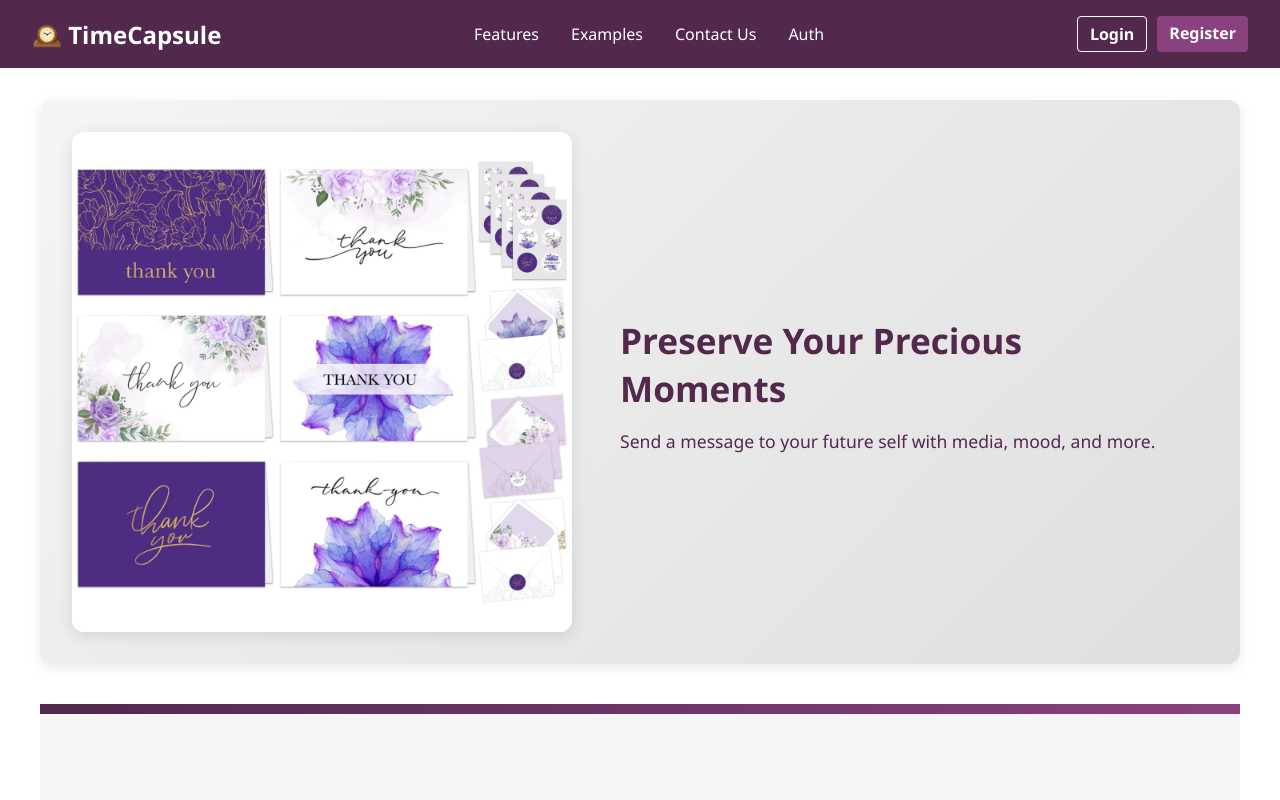
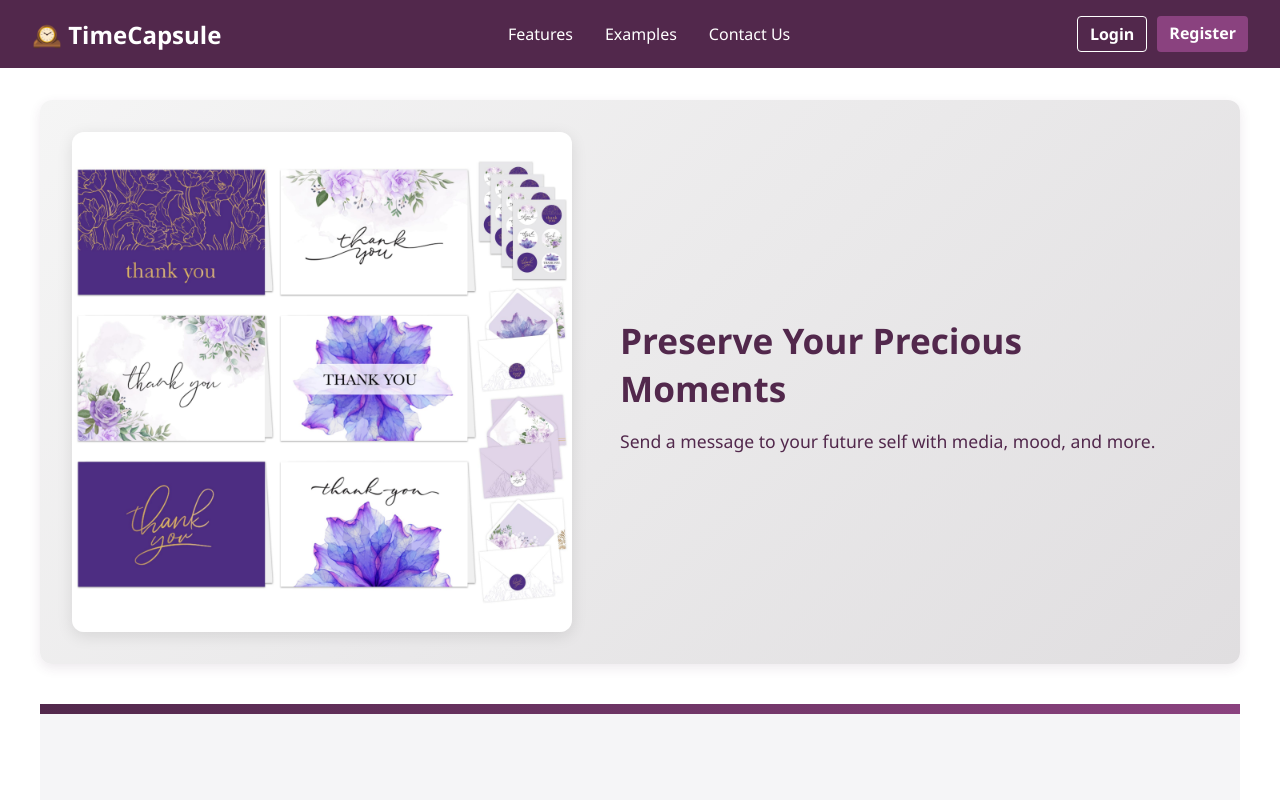
Before and after one commit to Mayssan-Al-Ashkar/capsulee, a React (Create React App) app: page / in a window 1280 px wide. Shown: the top 800 px of the page. Built offline with nearby package versions, Linux system fonts and the light colour scheme.

Commit message:
fixind errors

```diff
--- a/src/App.js
+++ b/src/App.js
@@ -2,6 +2,7 @@ import Auth from "./pages/Auth";
 import { Routes, Route, useLocation } from "react-router-dom";
 import HomePage from "./pages/homePage";
 import AllCapsules from "./pages/allCapsules";
+import CreateCapsule from "./pages/createCapsule";
 import sideBar from "./components/shared/navbar/navbar";
 import "./styles/app.css";
 const discluded = ["/login", "/register","/homePage"];
@@ -17,6 +18,7 @@ const App = () => {
         <Route path="/auth" element={<Auth />} />
         <Route path="/" element={<HomePage />} />
         <Route path="/allCapsules" element={<AllCapsules />} />
+        <Route path="/CreateCapsule" element={<CreateCapsule />} />
       </Routes>
     </div>
   );
--- a/src/components/shared/navbar/navbar.jsx
+++ b/src/components/shared/navbar/navbar.jsx
@@ -11,8 +11,7 @@ const Navbar = () => {
         <li><a href="#features">Features</a></li>
         <li><a href="#examples">Examples</a></li>
         <li><a href="#contact">Contact Us</a></li>
-        <li><Link to="/auth">Auth</Link></li>
-      </ul>
+     </ul>
 
       <div className="auth-buttons">
         <Link to="/login" className="auth-btn">Login</Link>
--- a/src/pages/register.jsx
+++ b/src/pages/register.jsx
@@ -6,7 +6,7 @@ import Button from "../components/shared/Button";
 import Input from "../components/shared/Input";
 import Label from "../components/shared/Label";
 
-import '../styles/register.css';
+//import '../styles/register.css';
 
 const Register = ({ toggle }) => {
   const [email, setEmail] = useState();
```
